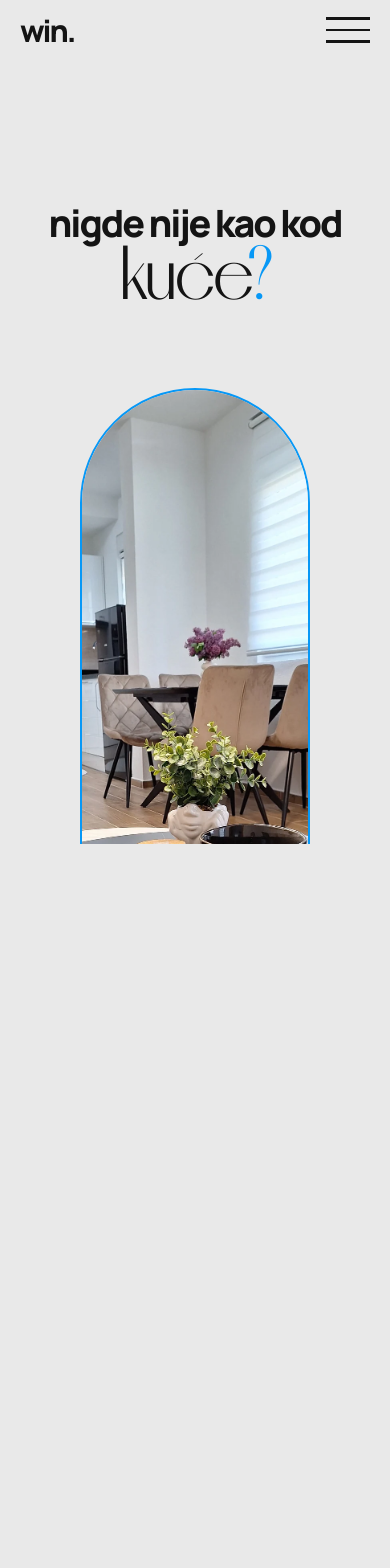
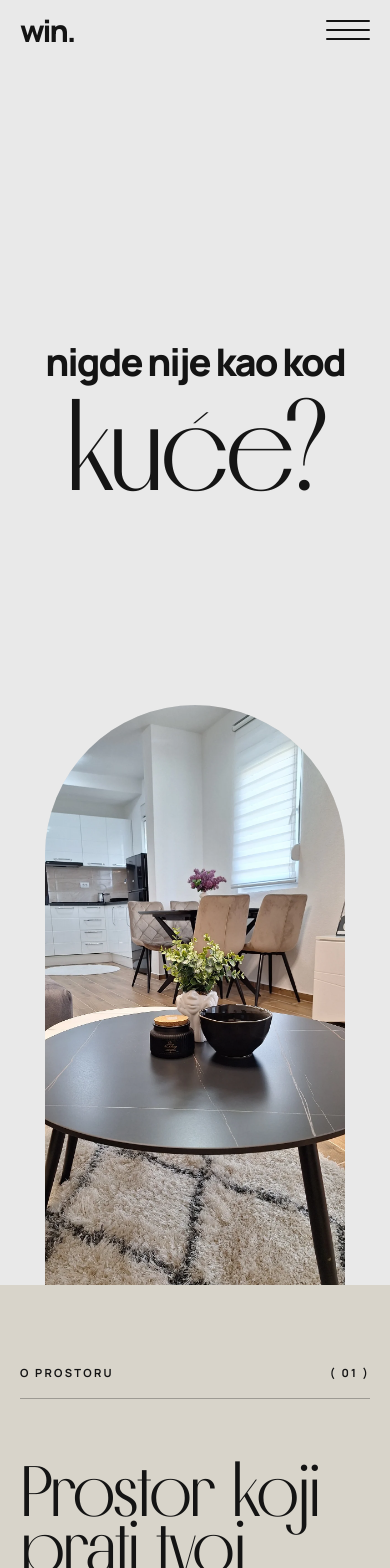
Before and after one commit to Ilija-hash/win, a React (Vite) app: page / in a window 390 px wide. Shown: the top 1568 px of the page. Built offline with nearby package versions, Linux system fonts and the light colour scheme.

Commit message:
hero section and animation

```diff
--- a/src/App.jsx
+++ b/src/App.jsx
@@ -1,4 +1,4 @@
-import { useEffect, useRef, useState } from "react";
+import { useEffect, useLayoutEffect, useRef, useState } from "react";
 import gsap from "gsap";
 import { ScrollTrigger } from "gsap/ScrollTrigger";
 import Lenis from "lenis";
@@ -9,17 +9,25 @@ gsap.registerPlugin(ScrollTrigger);
 function Loader({ onComplete }) {
   const loaderRef = useRef(null);
   const fillRef = useRef(null);
+  const countWrapRef = useRef(null);
   const countRef = useRef(null);
 
   useEffect(() => {
     const loader = loaderRef.current;
     const fill = fillRef.current;
+    const countWrap = countWrapRef.current;
     const count = countRef.current;
     const reduceMotion = window.matchMedia(
       "(prefers-reduced-motion: reduce)",
     ).matches;
     const duration = reduceMotion ? 0.2 : 3;
     const progress = { value: 0 };
+    const updateProgress = () => {
+      const value = Math.round(progress.value);
+      count.textContent = value;
+      fill.style.width = `${progress.value}%`;
+      loader.setAttribute("aria-valuenow", value);
+    };
 
     document.documentElement.classList.add("is-loading");
 
@@ -34,19 +42,33 @@ function Loader({ onComplete }) {
       value: 100,
       duration,
       ease: "power1.inOut",
-      onUpdate: () => {
-        const value = Math.round(progress.value);
-        count.textContent = value;
-        fill.style.width = `${value}%`;
-        count.style.left = `clamp(1.25rem, calc(${value}% - ${value * 2.56}px), calc(100% - 15rem))`;
-        loader.setAttribute("aria-valuenow", value);
+      onUpdate: updateProgress,
+      onComplete: () => {
+        progress.value = 100;
+        updateProgress();
       },
     });
+    timeline.fromTo(
+      countWrap,
+      { x: 0 },
+      {
+        x: () => {
+          const gutter = window.innerWidth < 640 ? 20 : 24;
+          return Math.max(
+            0,
+            window.innerWidth - gutter * 2 - countWrap.offsetWidth,
+          );
+        },
+        duration,
+        ease: "power1.inOut",
+      },
+      0,
+    );
     timeline.to(loader, {
       yPercent: -100,
-      duration: reduceMotion ? 0.01 : 0.2,
-      delay: reduceMotion ? 0 : 0.4,
-      ease: "expo.in",
+      duration: reduceMotion ? 0.01 : 0.65,
+      delay: reduceMotion ? 0 : 0.25,
+      ease: "expo.inOut",
     });
 
     return () => {
@@ -69,10 +91,15 @@ function Loader({ onComplete }) {
         className="absolute inset-y-0 left-0 w-0 bg-[#e9e9e9]"
       />
       <span
-        ref={countRef}
-        className="loader-count absolute bottom-4 left-5 z-10 font-melodrama text-[clamp(9rem,24vw,16rem)] font-normal leading-[0.72] mix-blend-difference sm:bottom-6"
+        ref={countWrapRef}
+        className="loader-count absolute bottom-4 left-5 z-10 inline-grid font-melodrama text-[clamp(9rem,24vw,16rem)] font-normal leading-[0.72] mix-blend-difference sm:bottom-6 sm:left-6"
       >
+        <span className="invisible col-start-1 row-start-1" aria-hidden="true">
+          100
+        </span>
+        <span ref={countRef} className="col-start-1 row-start-1">
           0
+        </span>
       </span>
     </div>
   );
@@ -152,8 +179,32 @@ function Cursor() {
 }
 
 function Header({ menuOpen, setMenuOpen }) {
+  const headerRef = useRef(null);
+
+  useLayoutEffect(() => {
+    const reduceMotion = window.matchMedia(
+      "(prefers-reduced-motion: reduce)",
+    ).matches;
+    const context = gsap.context(() => {
+      gsap.fromTo(
+        headerRef.current.children,
+        { y: -24, opacity: 0 },
+        {
+          y: 0,
+          opacity: 1,
+          duration: reduceMotion ? 0 : 0.85,
+          stagger: reduceMotion ? 0 : 0.08,
+          ease: "power3.out",
+        },
+      );
+    }, headerRef);
+
+    return () => context.revert();
+  }, []);
+
   return (
     <header
+      ref={headerRef}
       className={`fixed inset-x-0 top-0 z-50 flex items-start justify-between px-5 py-4 transition-colors duration-300 sm:px-8 sm:py-6 lg:px-10 lg:py-7 ${menuOpen ? "text-[#e9e9e9]" : "text-[#141414]"}`}
     >
       <a
@@ -252,12 +303,14 @@ function BrandMenu({ open, onClose }) {
       aria-hidden={!open}
     >
       <div className="overflow-hidden">
-        <p
+        <a
           ref={brandRef}
-          className="font-melodrama text-[clamp(7rem,27vw,30rem)] font-normal leading-[0.7] tracking-[-0.07em]"
+          href="tel:0611187040"
+          onClick={onClose}
+          className="font-melodrama block pb-[0.12em] pr-[0.08em] pt-[0.16em] text-[clamp(5rem,16vw,18rem)] font-normal leading-[0.84] tracking-[-0.05em]"
         >
-          win.
-        </p>
+          Rezerviši
+        </a>
       </div>
     </aside>
   );
@@ -266,37 +319,53 @@ function BrandMenu({ open, onClose }) {
 function Hero({ ready }) {
   const stageRef = useRef(null);
   const titleRef = useRef(null);
+  const imageEntranceRef = useRef(null);
   const imageRef = useRef(null);
 
-  useEffect(() => {
+  useLayoutEffect(() => {
     if (!ready) return undefined;
 
     const reduceMotion = window.matchMedia(
       "(prefers-reduced-motion: reduce)",
     ).matches;
     const context = gsap.context(() => {
-      gsap.fromTo(
-        titleRef.current.children,
-        { y: 70, opacity: 0 },
+      const titleLines = titleRef.current.querySelectorAll("[data-title-line]");
+      const intro = gsap.timeline({ delay: reduceMotion ? 0 : 0.2 });
+
+      intro
+        .fromTo(
+          titleLines[0],
+          { y: 50, rotate: 1, opacity: 0 },
           {
             y: 0,
+            rotate: 0,
             opacity: 1,
-          duration: reduceMotion ? 0 : 0.9,
-          stagger: reduceMotion ? 0 : 0.12,
+            duration: reduceMotion ? 0 : 1.1,
             ease: "power4.out",
           },
-      );
-
-      gsap.fromTo(
-        imageRef.current,
-        { opacity: 0, y: 100 },
+        )
+        .fromTo(
+          titleLines[1],
+          { y: 100, rotate: 1.2, opacity: 0 },
           {
+            y: 0,
+            rotate: 0,
             opacity: 1,
+            duration: reduceMotion ? 0 : 1.15,
+            ease: "power4.out",
+          },
+          reduceMotion ? 0 : "-=0.72",
+        )
+        .fromTo(
+          imageEntranceRef.current,
+          { y: 100 },
+          {
             y: 0,
-          duration: reduceMotion ? 0 : 1,
-          delay: reduceMotion ? 0 : 0.15,
+            duration: reduceMotion ? 0 : 1.15,
             ease: "power3.out",
+            onComplete: () => ScrollTrigger.refresh(),
           },
+          reduceMotion ? 0 : "-=0.65",
         );
 
       if (!reduceMotion) {
@@ -305,34 +374,23 @@ function Hero({ ready }) {
             scrollTrigger: {
               trigger: stageRef.current,
               start: "top top",
-              end: "bottom bottom",
+              endTrigger: imageRef.current,
+              end: "top top",
               scrub: 1,
               invalidateOnRefresh: true,
             },
           })
-          .to(titleRef.current, { y: -60, ease: "none" }, 0)
           .fromTo(
             imageRef.current,
             {
-              width: () =>
-                Math.min(
-                  320,
-                  Math.max(
-                    window.innerWidth < 640 ? 230 : 270,
-                    window.innerWidth * 0.38,
-                  ),
-                ),
-              borderTopLeftRadius: "999px",
-              borderTopRightRadius: "999px",
-              y: 0,
+              width: 300,
+              borderTopLeftRadius: "500px",
+              borderTopRightRadius: "500px",
             },
             {
               width: "100%",
-              borderTopLeftRadius: () =>
-                window.innerWidth < 768 ? "110px" : "150px",
-              borderTopRightRadius: () =>
-                window.innerWidth < 768 ? "110px" : "150px",
-              y: () => (window.innerWidth < 768 ? -40 : -70),
+              borderTopLeftRadius: 0,
+              borderTopRightRadius: 0,
               ease: "none",
             },
             0,
@@ -345,31 +403,71 @@ function Hero({ ready }) {
   }, [ready]);
 
   return (
-    <main id="top" ref={stageRef} className="relative h-[190svh] bg-[#e9e9e9]">
-      <section className="sticky top-0 h-svh overflow-hidden">
+    <main id="top" ref={stageRef} className="relative bg-[#e9e9e9]">
+      <section className="overflow-hidden">
         <div
           ref={titleRef}
-          className="absolute inset-x-4 top-[24svh] z-10 flex flex-col items-center text-center sm:top-[25svh] md:top-[23svh] lg:top-[25svh]"
+          className="relative z-10 flex min-h-svh flex-col items-center justify-center px-4 text-center"
         >
-          <h1 className="text-[clamp(2.35rem,6vw,5rem)] font-extrabold leading-[1.04] tracking-[-0.055em] text-[#141414]">
+          <div className="overflow-hidden">
+            <h1
+              data-title-line
+              className="origin-bottom text-[38px] font-black leading-[1.4] tracking-[-0.05em] text-[#141414] max-[390px]:text-[34px] min-[431px]:text-[70px] min-[768px]:text-[80px] min-[992px]:text-[100px]"
+            >
               nigde nije kao kod
             </h1>
-          <p className="font-melodrama mt-1 text-[clamp(4.4rem,11vw,9.5rem)] font-normal leading-[0.82] tracking-[-0.045em] text-[#141414] sm:mt-3">
-            kuće<span className="text-[#0798f6]">?</span>
+          </div>
+          <div className="overflow-hidden px-[0.08em] pb-[0.08em]">
+            <p
+              data-title-line
+              className="font-melodrama origin-bottom text-[120px] font-light italic leading-none tracking-[-0.045em] text-[#141414] max-[390px]:text-[110px] min-[431px]:text-[140px] min-[992px]:text-[180px]"
+            >
+              kuće?
             </p>
           </div>
+        </div>
 
-        <div className="absolute inset-x-0 bottom-[-48svh] flex justify-center md:bottom-[-52svh] lg:bottom-[-58svh]">
+        <div
+          ref={imageEntranceRef}
+          className="mt-[-150px] flex justify-center min-[431px]:mt-[-200px]"
+        >
           <div
             ref={imageRef}
-            className="hero-image h-[102svh] w-[38vw] overflow-hidden rounded-t-full border-[2px] border-[#0798f6] bg-[#d7d7d7] will-change-[width,transform,border-radius]"
+            className="hero-image relative h-[70svh] w-[300px] overflow-hidden bg-[#d7d7d7] will-change-[width,border-radius] min-[431px]:h-svh"
           >
             <img
               src={roomImage}
               alt="Moderan enterijer dnevne sobe i kuhinje"
-              className="h-full w-full object-cover object-center"
+              className="absolute left-1/2 top-0 h-full w-screen max-w-none -translate-x-1/2 object-cover object-center"
             />
           </div>
+        </div>
+      </section>
+
+      <section
+        aria-labelledby="story-title"
+        className="flex min-h-svh flex-col bg-[#d8d4ca] px-5 py-[clamp(5rem,10vw,9rem)] text-[#141414] sm:px-8 lg:px-10"
+      >
+        <div className="flex items-center justify-between border-b border-[#141414]/30 pb-4 text-[0.7rem] font-bold uppercase tracking-[0.2em] sm:text-xs">
+          <p>O prostoru</p>
+          <p>( 01 )</p>
+        </div>
+
+        <h2
+          id="story-title"
+          className="font-melodrama mt-[clamp(4rem,9vw,8rem)] max-w-[11ch] text-[clamp(4.5rem,12vw,11rem)] font-normal leading-[0.78] tracking-[-0.045em]"
+        >
+          Prostor koji prati tvoj ritam.
+        </h2>
+
+        <div className="mt-auto grid gap-8 border-t border-[#141414]/30 pt-5 sm:grid-cols-2 lg:grid-cols-[1fr_0.65fr]">
+          <p className="max-w-xl text-[clamp(1.25rem,2.3vw,2rem)] font-semibold leading-tight tracking-[-0.035em]">
+            Mesto za sporija jutra, duže razgovore i sve ono između.
+          </p>
+          <p className="max-w-md text-sm leading-relaxed text-[#141414]/65 sm:justify-self-end sm:text-base">
+            Promišljeni detalji, mirne linije i dovoljno prostora da se svaki
+            dan oseća kao kod kuće.
+          </p>
         </div>
       </section>
     </main>
@@ -417,9 +515,13 @@ export default function App() {
     <>
       {!ready && <Loader onComplete={() => setReady(true)} />}
       <Cursor />
+      {ready && (
+        <>
           <Header menuOpen={menuOpen} setMenuOpen={setMenuOpen} />
           <BrandMenu open={menuOpen} onClose={() => setMenuOpen(false)} />
           <Hero ready={ready} />
         </>
+      )}
+    </>
   );
 }
--- a/src/styles.css
+++ b/src/styles.css
@@ -93,53 +93,69 @@ a {
   transform: scale(0);
 }
 
+.menu-button {
+  --menu-line-gap: 9px;
+}
+
 .menu-button span {
   position: absolute;
+  top: 50%;
   left: 0;
   width: 100%;
-  height: 3px;
+  height: 2px;
+  border-radius: 999px;
   background: currentColor;
-  transition: top 450ms cubic-bezier(0.76, 0, 0.24, 1),
-    transform 450ms cubic-bezier(0.76, 0, 0.24, 1), opacity 200ms ease;
+  transform-origin: center;
+  translate: 0 -50%;
+  rotate: 0deg;
+  scale: 1 1;
+  transition: translate 300ms cubic-bezier(0.76, 0, 0.24, 1) 140ms,
+    rotate 240ms cubic-bezier(0.76, 0, 0.24, 1),
+    scale 240ms cubic-bezier(0.76, 0, 0.24, 1) 80ms,
+    opacity 160ms ease 100ms;
 }
 
 .menu-button span:nth-child(1) {
-  top: 1px;
-}
-
-.menu-button span:nth-child(2) {
-  top: calc(50% - 1.5px);
+  translate: 0 calc(-50% - var(--menu-line-gap));
 }
 
 .menu-button span:nth-child(3) {
-  top: calc(100% - 4px);
+  translate: 0 calc(-50% + var(--menu-line-gap));
 }
 
-.menu-button.is-open span:nth-child(1),
-.menu-button.is-open span:nth-child(3) {
-  top: calc(50% - 1.5px);
+.menu-button.is-open span {
+  transition-delay: 0ms, 150ms, 150ms, 60ms;
 }
 
 .menu-button.is-open span:nth-child(1) {
-  transform: rotate(45deg);
+  translate: 0 -50%;
+  rotate: 45deg;
+  scale: 0.84 1;
 }
 
 .menu-button.is-open span:nth-child(2) {
+  translate: 0 -50%;
   opacity: 0;
+  scale: 0 1;
 }
 
 .menu-button.is-open span:nth-child(3) {
-  transform: rotate(-45deg);
+  translate: 0 -50%;
+  rotate: -45deg;
+  scale: 0.84 1;
 }
 
 .loader-count {
-  min-width: 2ch;
   transform-origin: left bottom;
 }
 
-@media (max-width: 767px) {
-  .menu-button span {
-    height: 2.5px;
+.hero-image {
+  border-radius: 500px 500px 0 0;
+}
+
+@media (min-width: 640px) {
+  .menu-button {
+    --menu-line-gap: 12px;
   }
 }
 
@@ -155,8 +171,8 @@ a {
 
   .hero-image {
     width: 100% !important;
-    border-top-left-radius: 110px !important;
-    border-top-right-radius: 110px !important;
+    border-top-left-radius: 0 !important;
+    border-top-right-radius: 0 !important;
     transform: none !important;
   }
 }
```
Also changed, not shown: 12 other files (tests, documents, lock files or other folders). Lines whose indentation alone changed are shown as unchanged.
